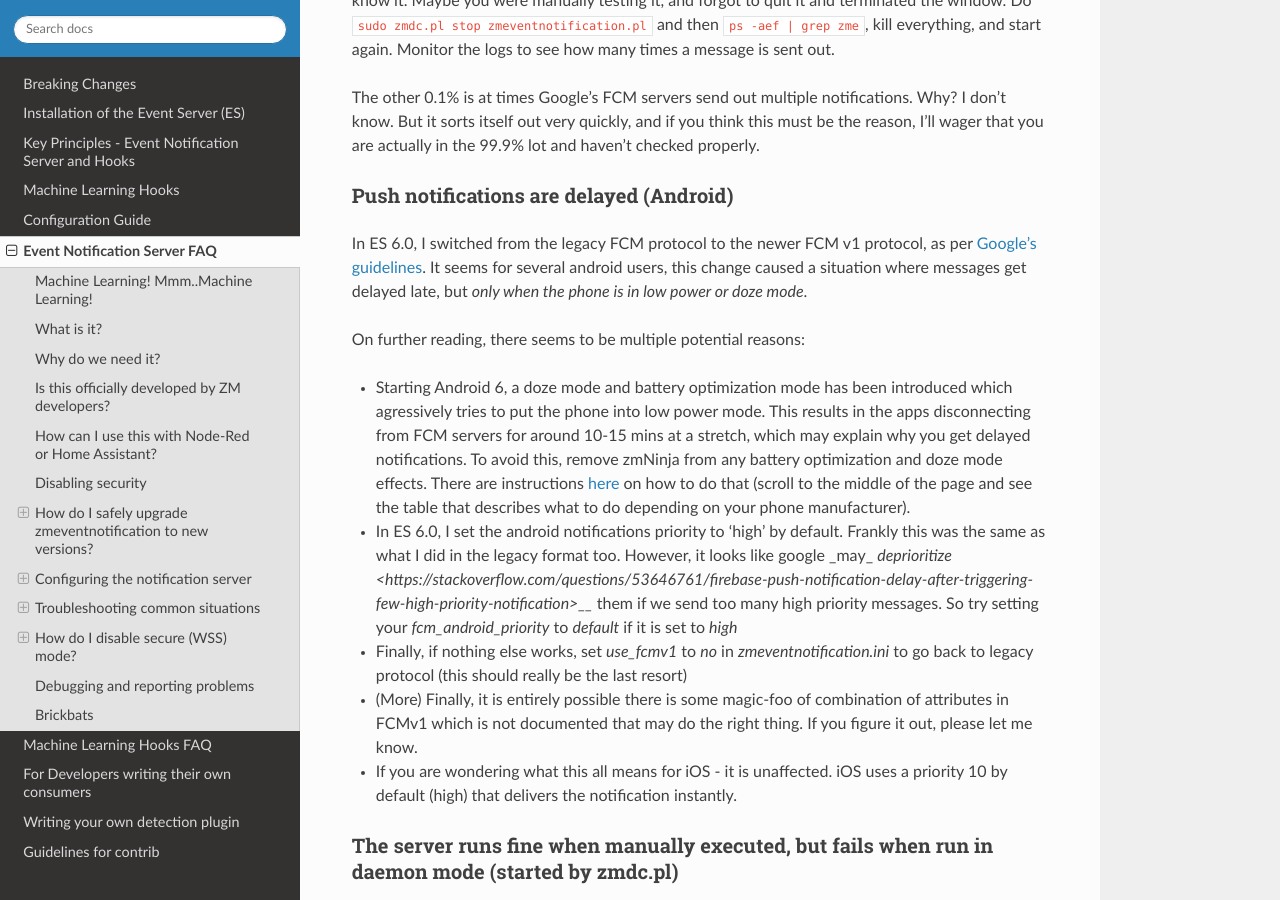
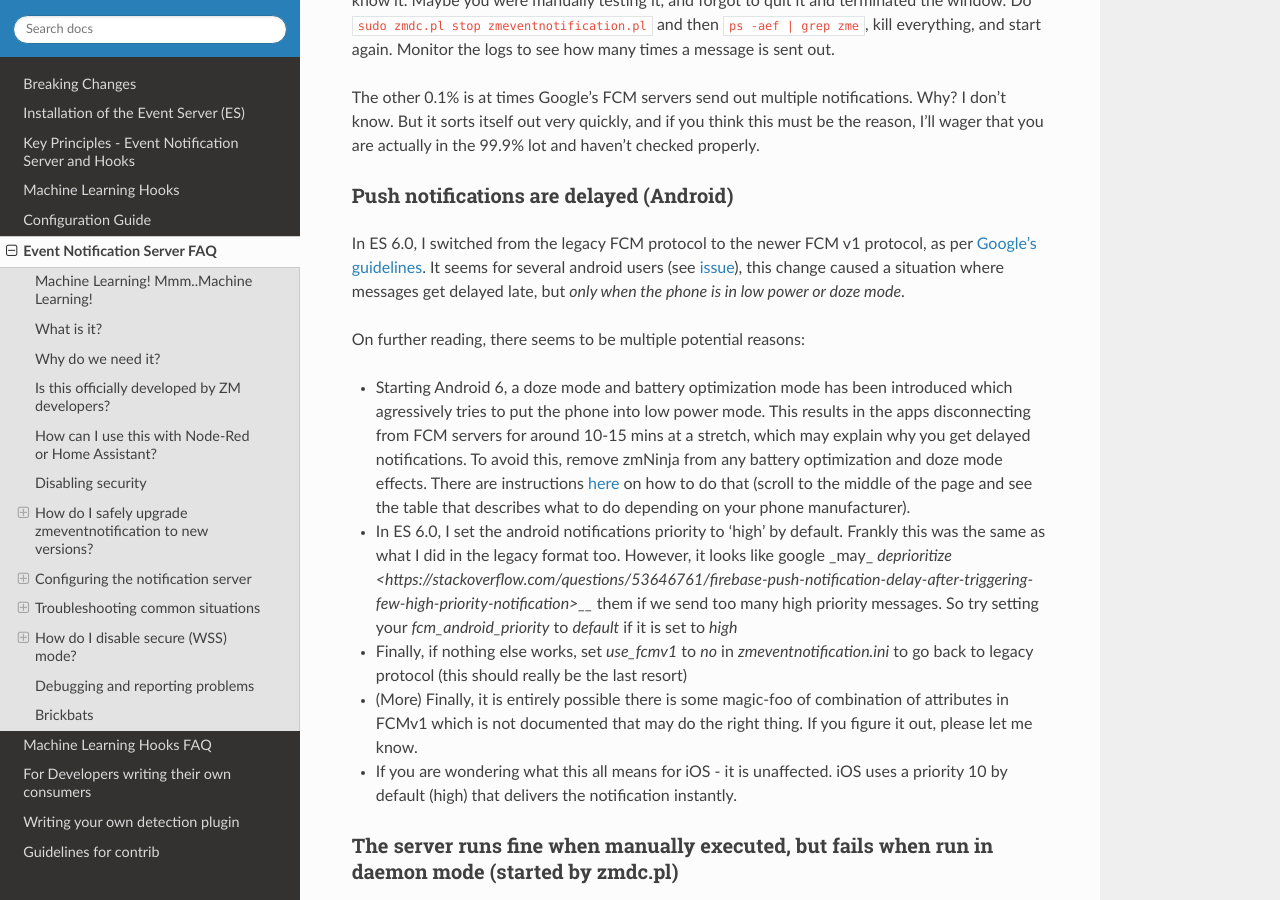
Before and after one commit to ZoneMinder/zmeventnotification, a Sphinx documentation site: the page built from docs/guides/es_faq.rst, in a window 1280 px wide and 900 px high, scrolled down 8733 px. Built offline with Sphinx 7.4.7 and the Read the Docs theme 2.0.0, drawn with Linux system fonts in a browser that asks for light colours.

Commit message:
#337 add issue ref

```diff
--- a/docs/guides/es_faq.rst
+++ b/docs/guides/es_faq.rst
@@ -445,7 +445,7 @@ Push notifications are delayed (Android)
 ~~~~~~~~~~~~~~~~~~~~~~~~~~~~~~~~~~~~~~~~~~~~~~~
 In ES 6.0, I switched from the legacy FCM protocol to the newer FCM v1 protocol,
 as per `Google's guidelines <https://firebase.google.com/docs/cloud-messaging/migrate-v1>`__.
-It seems for several android users, this change caused a situation where messages get delayed late,
+It seems for several android users (see `issue <https://github.com/pliablepixels/zmeventnotification/issues/337>`__), this change caused a situation where messages get delayed late,
 but *only when the phone is in low power or doze mode*.
 
 On further reading, there seems to be multiple potential reasons:
```
